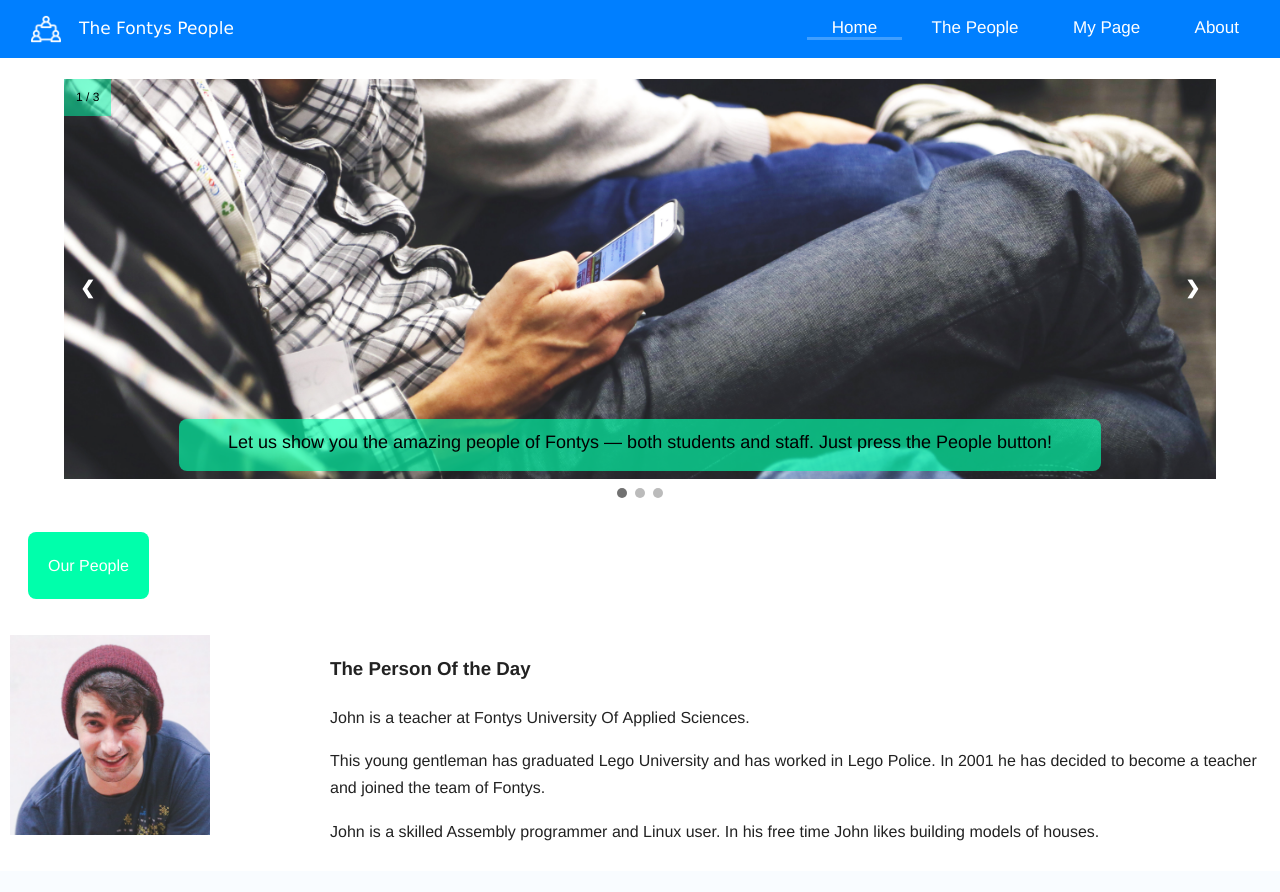
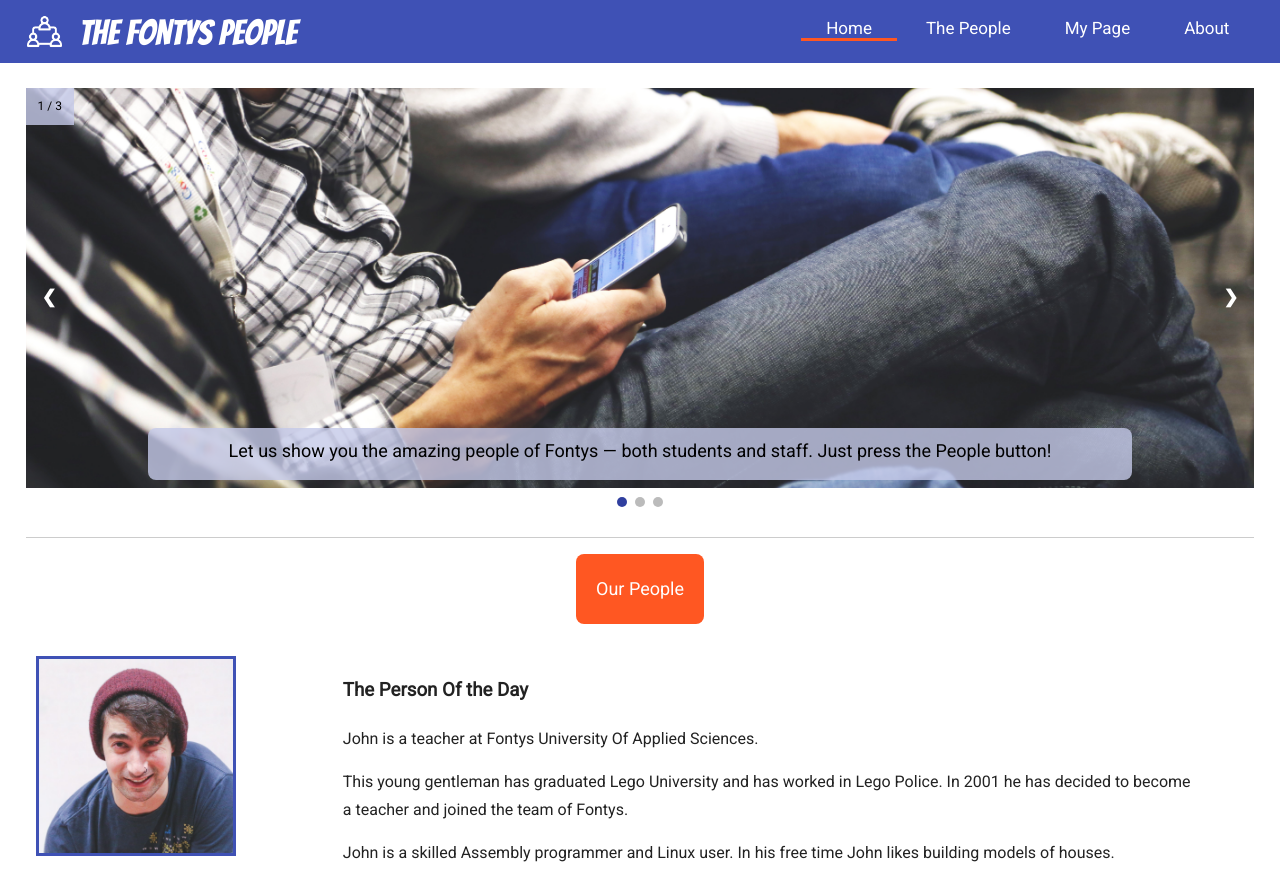
Before and after one commit to PolinaRmsh/PeopleOfFontysWebsite, a PHP site: page / in a window 1280 px wide. Before the commit the page ends 841 px from the top, so only its background shows below. Run offline with PHP 8.4, Linux system fonts and the light colour scheme.

Commit message:
Changed the design of the website: color palette

```diff
--- a/mainAndThePeople/Students.html
+++ b/mainAndThePeople/Students.html
@@ -4,7 +4,7 @@
     <meta charset="UTF-8">
     <title>Students</title>
     <link rel="stylesheet" href="css/main.css">
-
+    <link href="https://fonts.googleapis.com/css?family=Bangers|Roboto" rel="stylesheet">
     <link rel="stylesheet" href="https://cdnjs.cloudflare.com/ajax/libs/font-awesome/4.7.0/css/font-awesome.min.css">
     <meta name="viewport" content="width=device-width, initial-scale=1">
 </head>
--- a/mainAndThePeople/Teachers.html
+++ b/mainAndThePeople/Teachers.html
@@ -4,7 +4,7 @@
     <meta charset="UTF-8">
     <title>The People</title>
     <link rel="stylesheet" href="css/main.css">
-
+    <link href="https://fonts.googleapis.com/css?family=Bangers|Roboto" rel="stylesheet">
     <link rel="stylesheet" href="https://cdnjs.cloudflare.com/ajax/libs/font-awesome/4.7.0/css/font-awesome.min.css">
     <meta name="viewport" content="width=device-width, initial-scale=1">
 </head>
--- a/mainAndThePeople/about_contact.html
+++ b/mainAndThePeople/about_contact.html
@@ -2,7 +2,7 @@
 <html>
     <head title="Contact us">
         <link rel="stylesheet" href="css/main.css">
-
+        <link href="https://fonts.googleapis.com/css?family=Bangers|Roboto" rel="stylesheet">
         <meta name="viewport" content="width=device-width, initial-scale=1">
     </head>
     <body>
--- a/mainAndThePeople/about_idea.html
+++ b/mainAndThePeople/about_idea.html
@@ -2,7 +2,7 @@
 <html>
     <head title="About us">
         <link rel="stylesheet" href="css/main.css">
-
+        <link href="https://fonts.googleapis.com/css?family=Bangers|Roboto" rel="stylesheet">
         <meta name="viewport" content="width=device-width, initial-scale=1">
     </head>
     <body>
--- a/mainAndThePeople/about_news.html
+++ b/mainAndThePeople/about_news.html
@@ -2,7 +2,7 @@
 <html>
     <head title="News">
         <link rel="stylesheet" href="css/main.css">
-
+        <link href="https://fonts.googleapis.com/css?family=Bangers|Roboto" rel="stylesheet">
         <meta name="viewport" content="width=device-width, initial-scale=1">
     </head>
     <body>
--- a/mainAndThePeople/css/main.css
+++ b/mainAndThePeople/css/main.css
@@ -1,7 +1,7 @@
 html {
     color: #222;
     font-size: 1em;
-    font-family: Helvetica, serif;
+    font-family: 'Roboto', sans-serif;
     line-height: 1.7;
 }
 body {
@@ -10,9 +10,9 @@ body {
 /* /////////////////////////////////////////////////////////////// */
 /* Styling the top bar which will appear on every page */
 .navbar {
-    background-color: #007FFF;
+    background-color: #3f51b5;
     overflow: hidden;
-    padding: 14px 16px;
+    padding: 14px 2%;
 
 }
 
@@ -25,7 +25,7 @@ body {
 /* Style the links inside the navigation bar */
 .navbar .header-right a{
     color: white;
-    font-family: Helvetica,serif;
+    font-family: 'Roboto', sans-serif;
     font-size: 17px;
     border-bottom: 3px solid transparent;
     text-decoration: none;
@@ -35,13 +35,13 @@ body {
 
 /* Line under the links on hover */
 .navbar .header-right a:hover {
-    border-bottom: 3px solid #1300FF;
+    border-bottom: 3px solid rgba(197,202,233,0.8);
 }
 
 /* Styling the active tab */
 .navbar .header-right .active {
     background-color: inherit;
-    border-bottom: 3px solid rgba(255,255,255,0.25);
+    border-bottom: 3px solid #FF5722;
 
 }
 
@@ -55,11 +55,11 @@ body {
 /* Logo */
 .navbar .header-left .logoImage img{
     float: left;
-    width: 30px;
-    height: 30px;
+    width: 26pt;
+    height: 26pt;
     border: 0;
-    margin-right: 18px;
-    margin-left: 15px;
+    margin-right: 13pt;
+    margin-left: 1pt;
 }
 /* Name */
 .navbar .header-left .logoBtn {
@@ -68,11 +68,13 @@ body {
     text-align: center;
     background-color: inherit;
     color: white;
-    font-size: 17px;
-    font-family: Verdana, serif;
+    font-size: 35px;
+    font-family: 'Bangers', cursive;
     cursor: pointer;
     display: inline-block;
     text-decoration: none;
+    position: absolute;
+    top: 3px;
 }
 
 ::-moz-selection {
@@ -113,6 +115,11 @@ body {
 }
 /* ///////////////////////////////////////////// */
 
+/* Website contents */
+.websiteContents{
+    padding: 2%;
+}
+
 /* ///////////////////////////////////////////// */
 /* Main page picture slideshow */
 
@@ -120,13 +127,13 @@ body {
 
 /* Slideshow container */
 .slideshow-container {
-    max-width: 1200px;
-    width: 90%;
+    max-width: 100%;
+    width: 100%;
     position: relative;
-    margin: auto;
+    margin: inherit;
 }
 .mySlides img{
-    max-width: 1200px;
+    max-width: 100%;
     max-height: 400px;
     width: 100%;
     height: auto;
@@ -169,7 +176,7 @@ body {
     top:85%;
     left: 10%;
     border-radius: 8px;
-    background-color: rgba(0,255,171,0.65);
+    background-color: rgba(197,202,233,0.8);
     color: black;
     font-size: 18px;
     padding: 8px 12px;
@@ -211,7 +218,7 @@ body {
 
 /* Number text (1/3 etc) */
 .numbertext {
-    background-color: rgba(0,255,171,0.5);
+    background-color: rgba(197,202,233,0.8);
     color: black;
     font-size: 12px;
     padding: 8px 12px;
@@ -232,7 +239,7 @@ body {
 }
 
 .active, .dot:hover {
-    background-color: #717171;
+    background-color: #303F9F;
 }
 
 /* Fading animation */
@@ -256,20 +263,35 @@ body {
 /* ////////////////////////////////////////////// */
 
 /* ////////////////////////////////////////////// */
+.mainPeopleStart{
+    margin: auto;
+    width: inherit;
+    text-align: center;
+}
+/* Vertical line */
+hr {
+    display: block;
+    height: 1px;
+    border: 0;
+    border-top: 1px solid #ccc;
+    margin: 1em 0;
+    padding: 0;
+}
+
 /* Main Page button MyPeople */
-.button {
-    background-color: #00FFAB;
+.button3 {
+    background-color: #FF5722;
     border: none;
     color: white;
     padding: 20px;
     text-align: center;
     text-decoration: none;
     display: inline-block;
-    font-size: 16px;
-    margin: 4px 2px;
-    margin-left: 28px;
+    border-radius: 8px;
+    font-size: 18px;
+    margin: auto;
 }
-.button3 {border-radius: 8px;}
+
 
 /* Person of the day picture and text */
 .column {
@@ -287,6 +309,7 @@ body {
 
 .left img{
     width: 200px;
+    border: 3px solid #3F51B5;
 }
 /* ////////////////////////////////////////////// */
 
@@ -541,4 +564,4 @@ iframe,
 img,
 svg,
 video {
-    vertical-align: middle;
+    vertical-align: middle;}
--- a/mainAndThePeople/index.html
+++ b/mainAndThePeople/index.html
@@ -3,7 +3,7 @@
 <head>
     <title>The Fontys People</title>
     <link rel="stylesheet" href="css/main.css">
-
+    <link href="https://fonts.googleapis.com/css?family=Bangers|Roboto" rel="stylesheet">
     <script type="text/javascript" src="js/main.js"></script>
     <meta name="viewport" content="width=device-width, initial-scale=1">
 </head>
@@ -23,7 +23,7 @@
         <a href="about_news.html">About</a>
     </div>
 </header>
-<h1></h1>
+<div class="websiteContents">
     <div class="slideshow-container">
 
         <div class="mySlides fade">
@@ -61,7 +61,11 @@
         <span class="dot" onclick="currentSlide(3)"></span>
     </div>
     <h1></h1>
-<a class="button button3" href="thePeople.html"> Our People</a>
+    <div class = "mainPeopleStart">
+        <hr/>
+        <a class="button3" href="thePeople.html"> Our People</a>
+    </div>
+
     <h1></h1>
     <div class="mainPersonOfDayRow">
         <div class="column left"><img src="JohnDoe.jpg" alt="Person Of The Day"></div>
@@ -75,5 +79,6 @@
         </div>
     </div>
     <script src="js/main.js" ></script>
+</div>
 </body>
 </html>
--- a/mainAndThePeople/mypage.html
+++ b/mainAndThePeople/mypage.html
@@ -2,8 +2,8 @@
 <html>
     <head title="News">
             <link rel="stylesheet" href="css/main.css">
-
-            <meta name="viewport" content="width=device-width, initial-scale=1">
+        <link href="https://fonts.googleapis.com/css?family=Bangers|Roboto" rel="stylesheet">
+        <meta name="viewport" content="width=device-width, initial-scale=1">
     </head>
     <body>
         <header class="navbar">
--- a/mainAndThePeople/thePeople.html
+++ b/mainAndThePeople/thePeople.html
@@ -4,7 +4,7 @@
     <meta charset="UTF-8">
     <title>The People</title>
     <link rel="stylesheet" href="css/main.css">
-
+    <link href="https://fonts.googleapis.com/css?family=Bangers|Roboto" rel="stylesheet">
     <link rel="stylesheet" href="https://cdnjs.cloudflare.com/ajax/libs/font-awesome/4.7.0/css/font-awesome.min.css">
     <meta name="viewport" content="width=device-width, initial-scale=1">
 </head>
```
Lines whose indentation alone changed are shown as unchanged.
